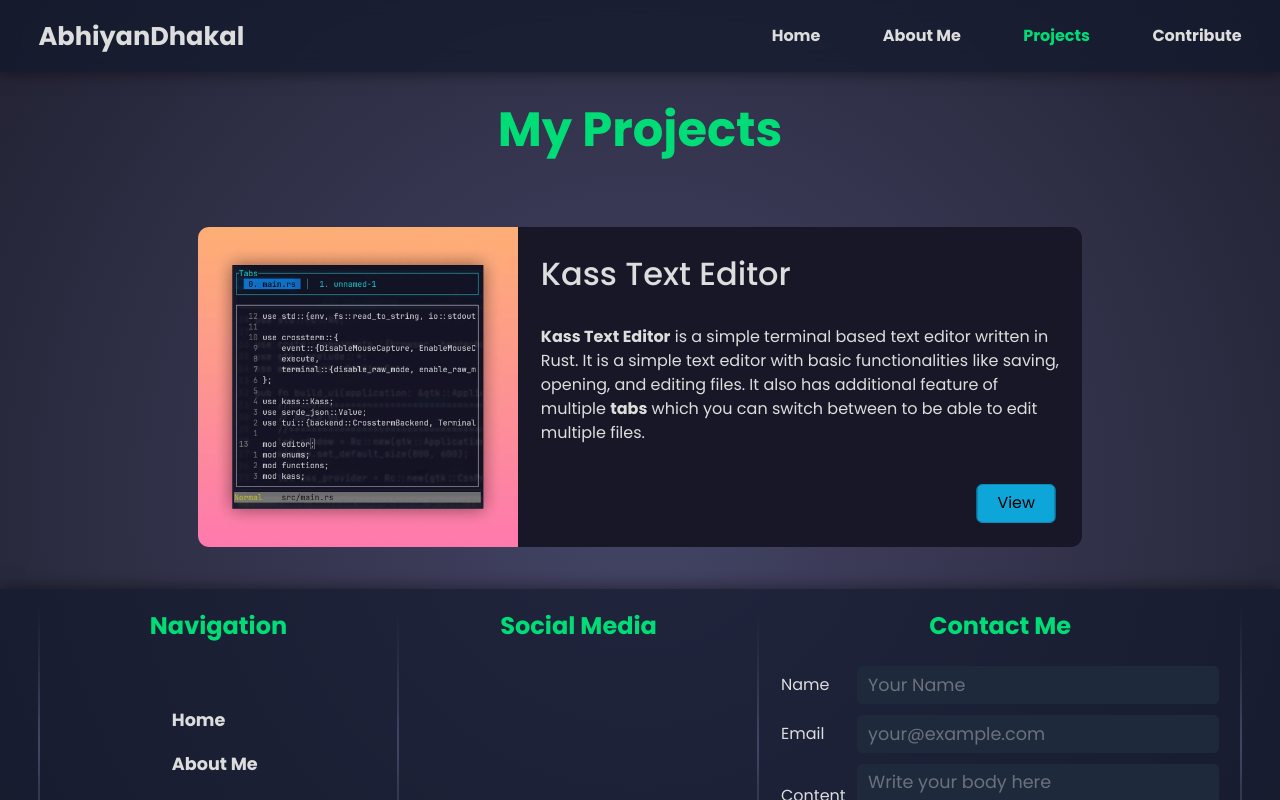
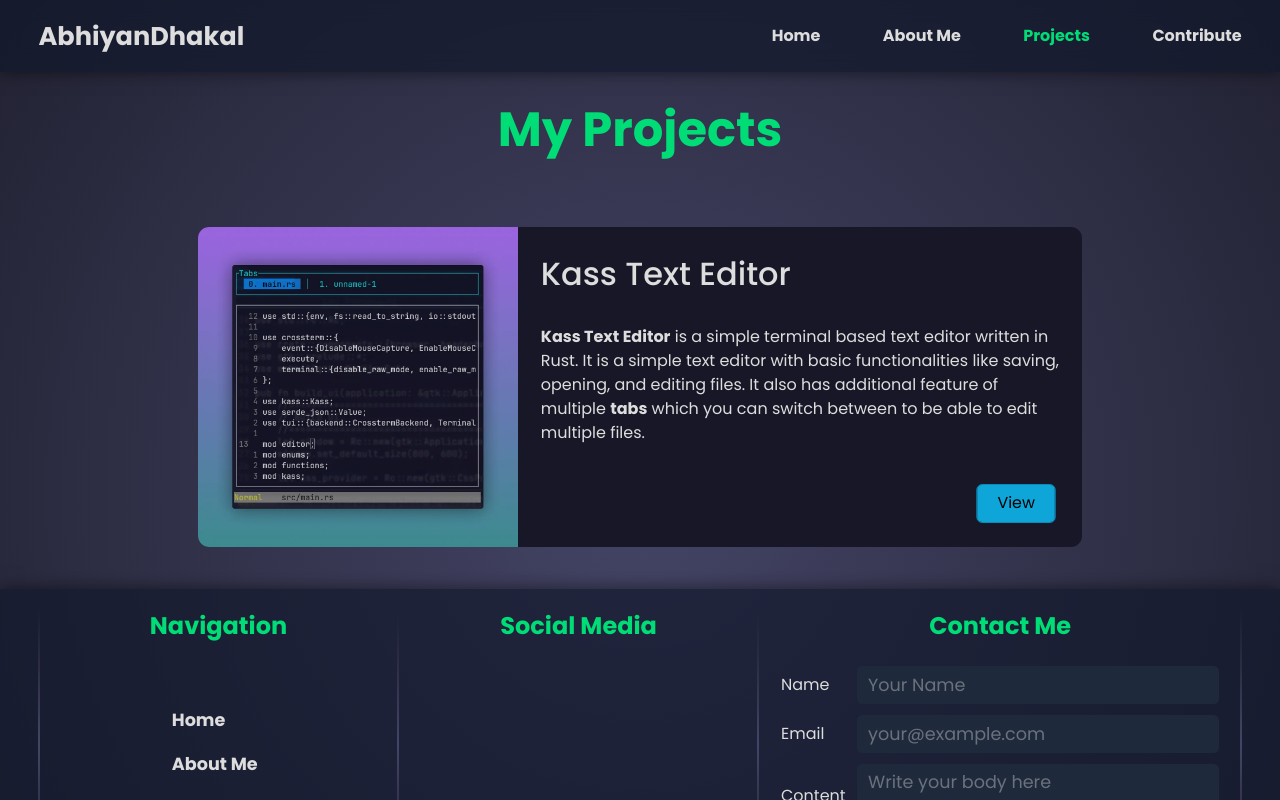
Before and after one commit to abhiyandhakal/portfolio, a SvelteKit app: page /projects in a window 1280 px wide. Shown: the top 800 px of the page. Built offline with nearby package versions, Linux system fonts and the light colour scheme; no server answers.

Commit message:
update card and kass text editor thumbnail

```diff
--- a/src/components/project-card.svelte
+++ b/src/components/project-card.svelte
@@ -3,7 +3,9 @@
 </script>
 
 <div class="card">
-	<img class="thumbnail" src={thumbnail} alt={title} />
+	<a href={link} target="_blank">
+		<img class="thumbnail" src={thumbnail} alt={title} />
+	</a>
 	<div class="card-content">
 		<h2 class="title">{title}</h2>
 		<p class="description">
```
Also changed, not shown: static/kass-text-editor.webp.
